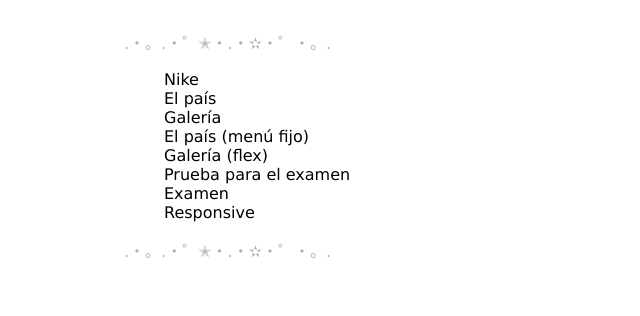
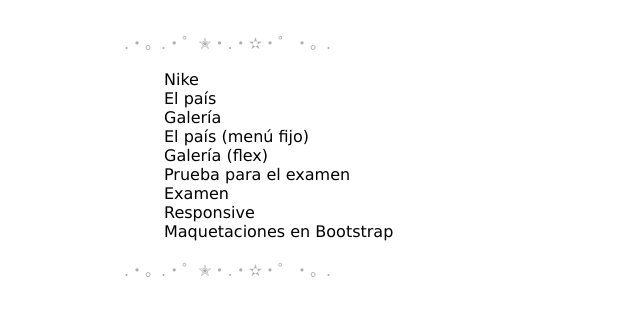
Before and after one commit to wj0484/tped----2425, a plain HTML site: page index.html in a window 1280 px wide. Shown: the part 320-636 px from the top of the page, without its empty margins (12-652 px from the left). Drawn offline with Linux system fonts and the light colour scheme.

Commit message:
añadido del ejercicio

```diff
--- a/index.html
+++ b/index.html
@@ -23,6 +23,7 @@
                     <li><a href="prueba examen/index.html" target="_blank">Prueba para el examen</a></li>
                     <li><a href="examen/index.html" target="_blank">Examen</a></li>
                     <li><a href="responsive/index.html" target="_blank">Responsive</a></li>
+                    <li><a href="boostrap seis/index.html" target="_blank">Maquetaciones en Bootstrap</a></li>
                 </ul>
 
                 <div class="deco"id=deco>.・。.・゜✭・.・✫・゜・。.</div>
```
